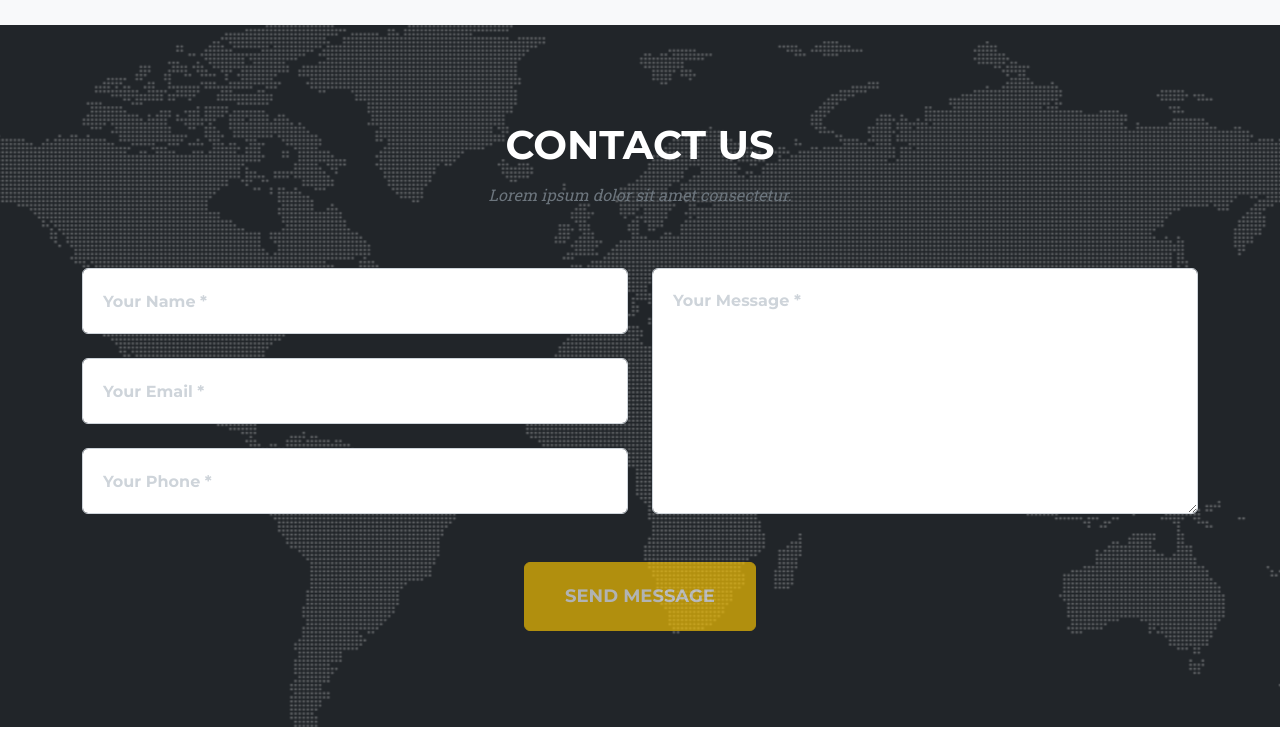
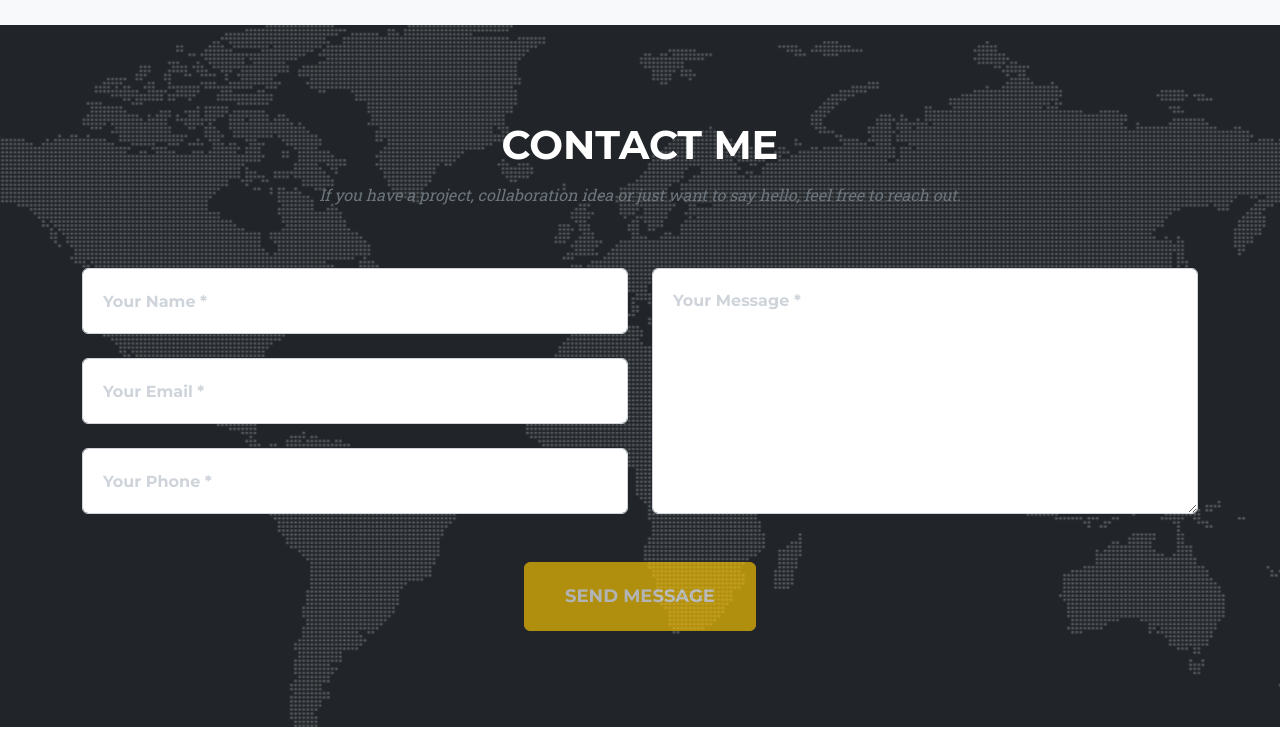
Before and after one commit to mustafabaytemurhw-cyber/mustafabaytemur.github.io, a plain HTML site: page index.html in a window 1280 px wide. Shown: the part 5540-6281 px from the top of the page. Drawn offline with nearby package versions, Linux system fonts and the light colour scheme.

Commit message:
Update index.html

```diff
--- a/index.html
+++ b/index.html
@@ -269,8 +269,8 @@
         <section class="page-section" id="contact">
             <div class="container">
                 <div class="text-center">
-                    <h2 class="section-heading text-uppercase">Contact Us</h2>
-                    <h3 class="section-subheading text-muted">Lorem ipsum dolor sit amet consectetur.</h3>
+                    <h2 class="section-heading text-uppercase">Contact Me</h2>
+                    <h3 class="section-subheading text-muted">If you have a project, collaboration idea or just want to say hello, feel free to reach out.</h3>
                 </div>
                 <!-- * * * * * * * * * * * * * * *-->
                 <!-- * * SB Forms Contact Form * *-->
```
